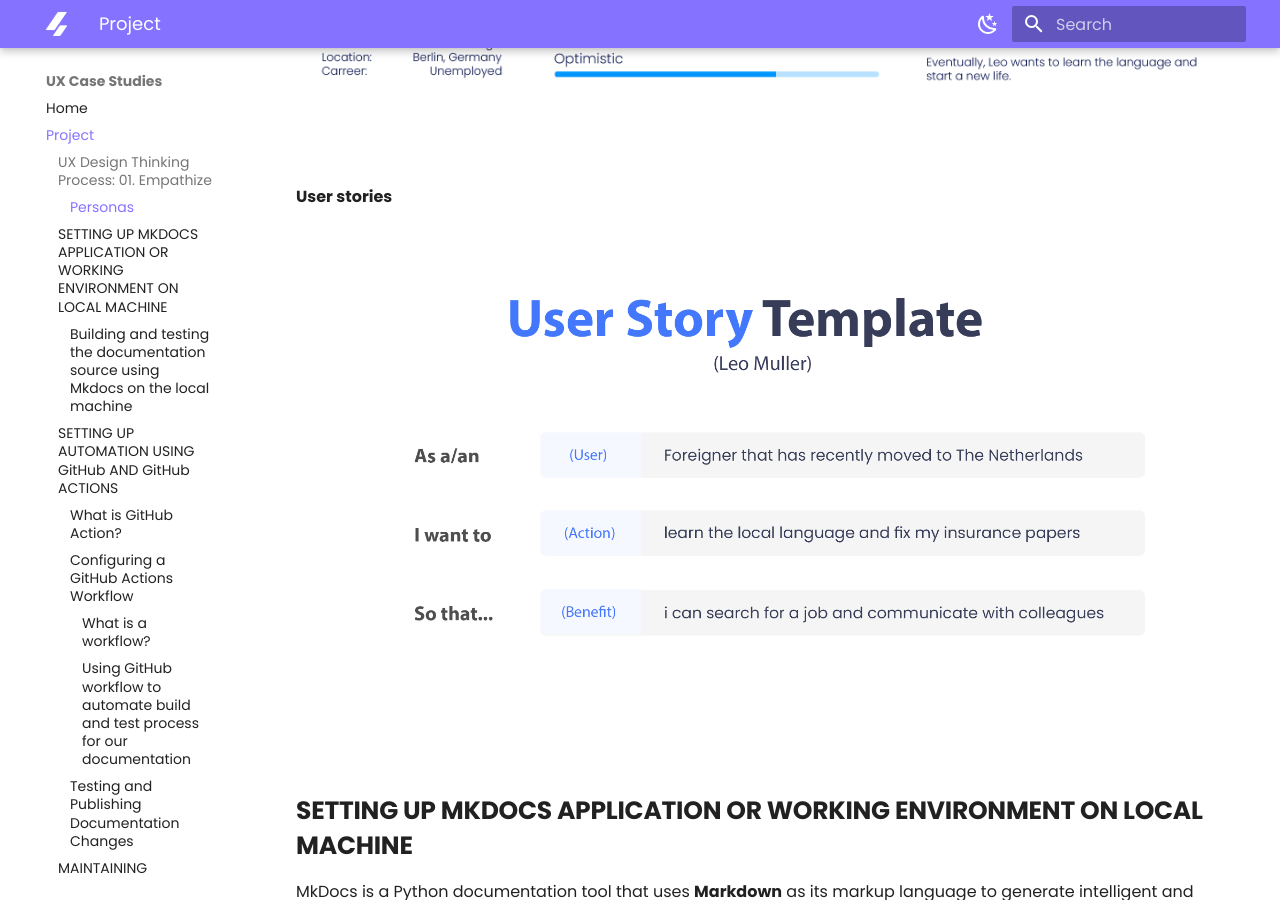
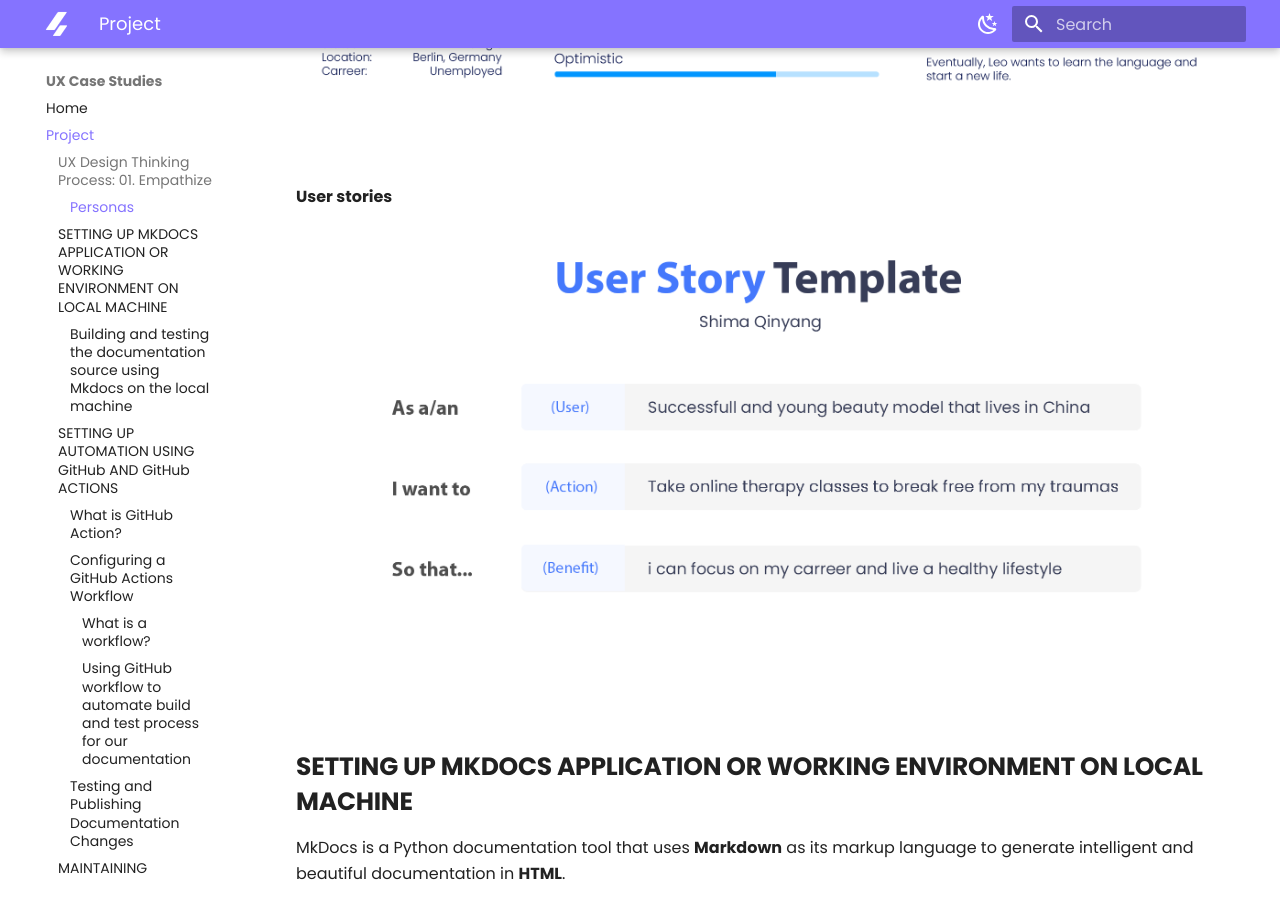
Before and after one commit to divstackio/docs-study, an MkDocs documentation site: the page built from docs/project.md, in a window 1280 px wide and 900 px high, scrolled down 2042 px. Built offline with MkDocs 1.6.1 and Material for MkDocs 9.7.7, drawn with Linux system fonts in a browser that asks for light colours.

Commit message:
Update project.md

```diff
--- a/docs/project.md
+++ b/docs/project.md
@@ -40,6 +40,10 @@
 <img src="https://raw.githubusercontent.com/divstackio/docs-study/main/docs/img/persona001d.png#gh-dark-mode-only">
 
 
+
+
+
+
 !!! Summary
 
     Shima is a model that experienced a drastic trauma when she was younger. She has a quite busy lifestyle and is always on the move. Unfortunately she hasn't             recovered yet from her past and requires therapy twice a week. She doesn't have much time and wants to discover a better alternative to therapy sessions.
@@ -55,7 +59,8 @@
 
 
 **User stories**
-<img src="https://raw.githubusercontent.com/divstackio/docs-study/main/docs/img/US01.png">
+<img src="https://raw.githubusercontent.com/divstackio/docs-study/main/docs/img/USERSTORY01.png">
+
 
 
 
```
